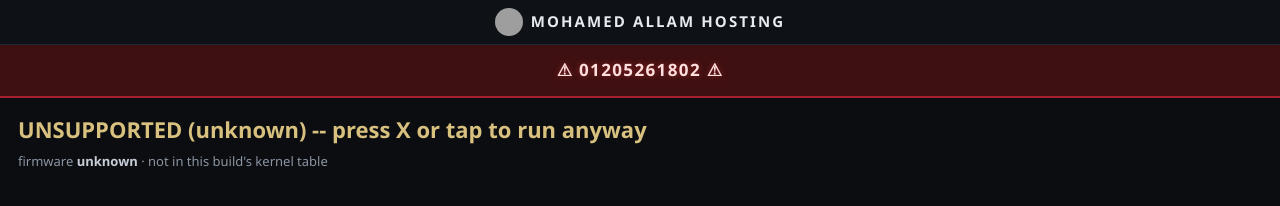
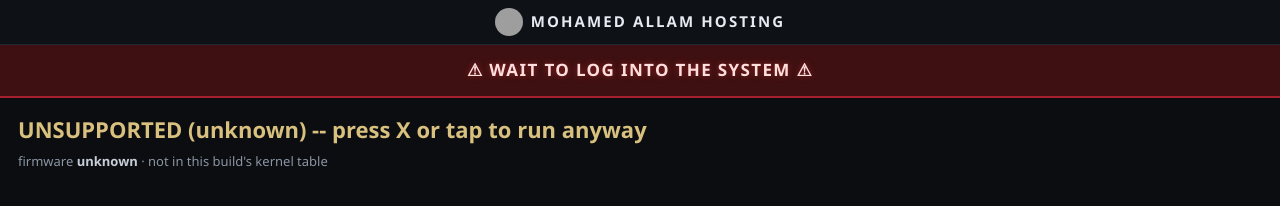
Before and after one commit to CodeByAllam/M52, a plain HTML site: page index.html in a window 1280 px wide. Drawn offline with Linux system fonts and the light colour scheme; grey boxes are pictures that could not be loaded.

Commit message:
Change title and warning message in index.html
22sept

```diff
--- a/index.html
+++ b/index.html
@@ -3,7 +3,7 @@
 <head>
 <meta charset="utf-8">
 <meta name="viewport" content="width=device-width,initial-scale=1">
-<title>Shadow's Services</title>
+<title> Allam Services</title>
 <style>
   html, body { margin:0; padding:0; background:#0b0d10; color:#c8ced8;
                font:15px/1.45 "Segoe UI", system-ui, sans-serif; }
@@ -41,7 +41,7 @@
 </head>
 <body>
 <div id="brand"><img src="logo_raw.png" ><b>MOHAMED ALLAM HOSTING </b></div>
-<div id="warn">⚠ 01205261802 ⚠</div>
+<div id="warn">⚠ Wait to log into the system  ⚠</div>
 <div id="wrap">
   <div id="state">detecting firmware...</div>
   <div id="det"></div>
```
